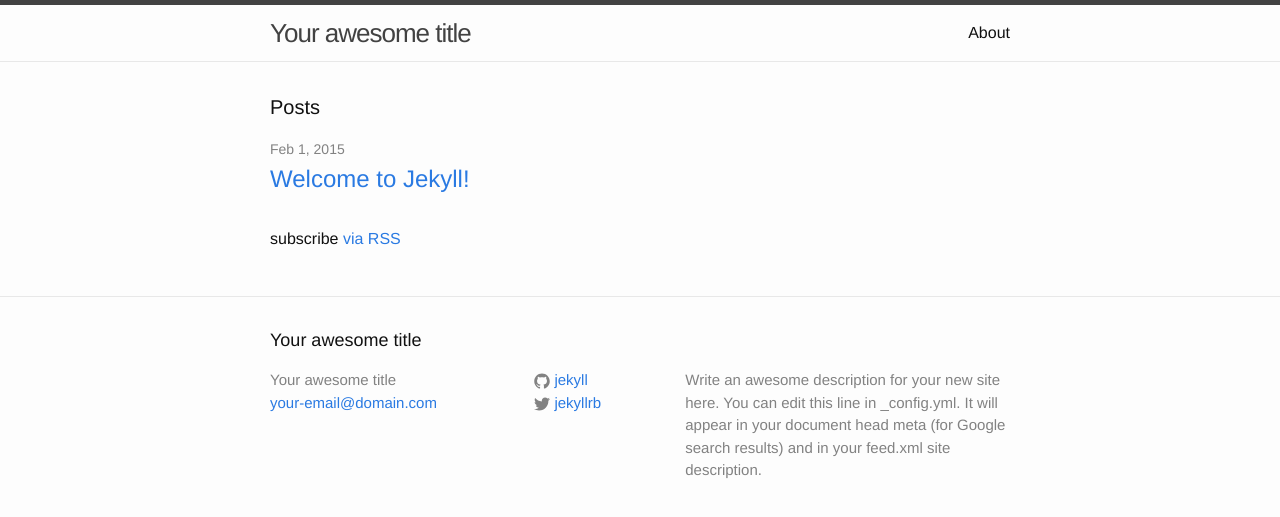
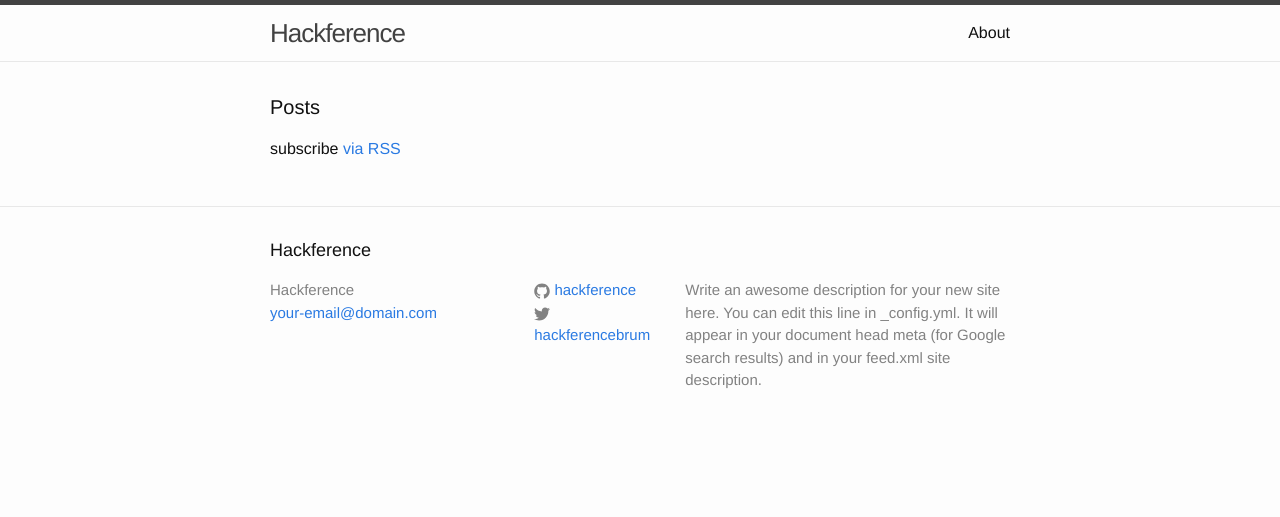
Before and after one commit to hackference/hackference-2015, a Jekyll site: the page built from index.html, in a window 1280 px wide. Shown: the top 517 px of the page. Built offline with Jekyll 4.4.1, drawn with Linux system fonts in a browser that asks for light colours.

Commit message:
Start correctiosn to the config

```diff
--- a/_config.yml
+++ b/_config.yml
@@ -1,14 +1,14 @@
 # Site settings
-title: Your awesome title
+title: Hackference
 email: your-email@domain.com
 description: > # this means to ignore newlines until "baseurl:"
   Write an awesome description for your new site here. You can edit this
   line in _config.yml. It will appear in your document head meta (for
   Google search results) and in your feed.xml site description.
 baseurl: "" # the subpath of your site, e.g. /blog/
-url: "http://yourdomain.com" # the base hostname & protocol for your site
-twitter_username: jekyllrb
-github_username:  jekyll
+url: "http://2015.hackference.co.uk" # the base hostname & protocol for your site
+twitter_username: hackferencebrum
+github_username:  hackference
 
 # Build settings
 markdown: kramdown
```
Also changed, not shown: _posts/2015-02-01-welcome-to-jekyll.markdown (deleted, +0 -25 lines).
